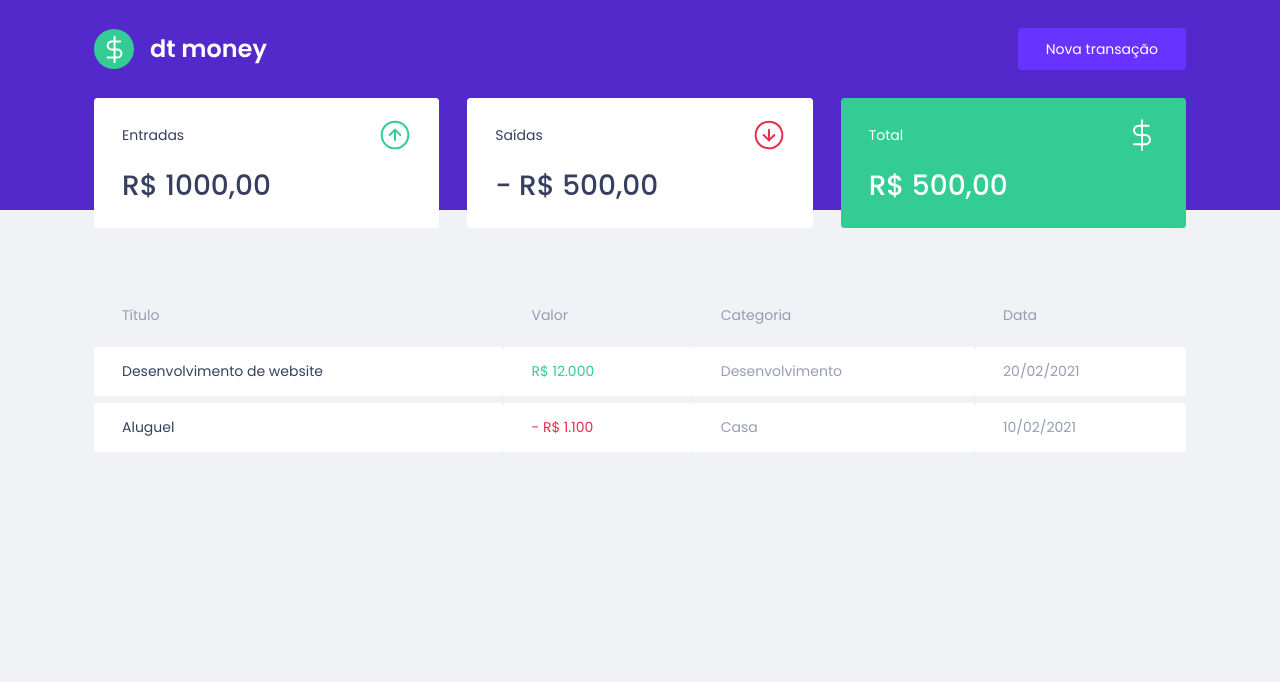
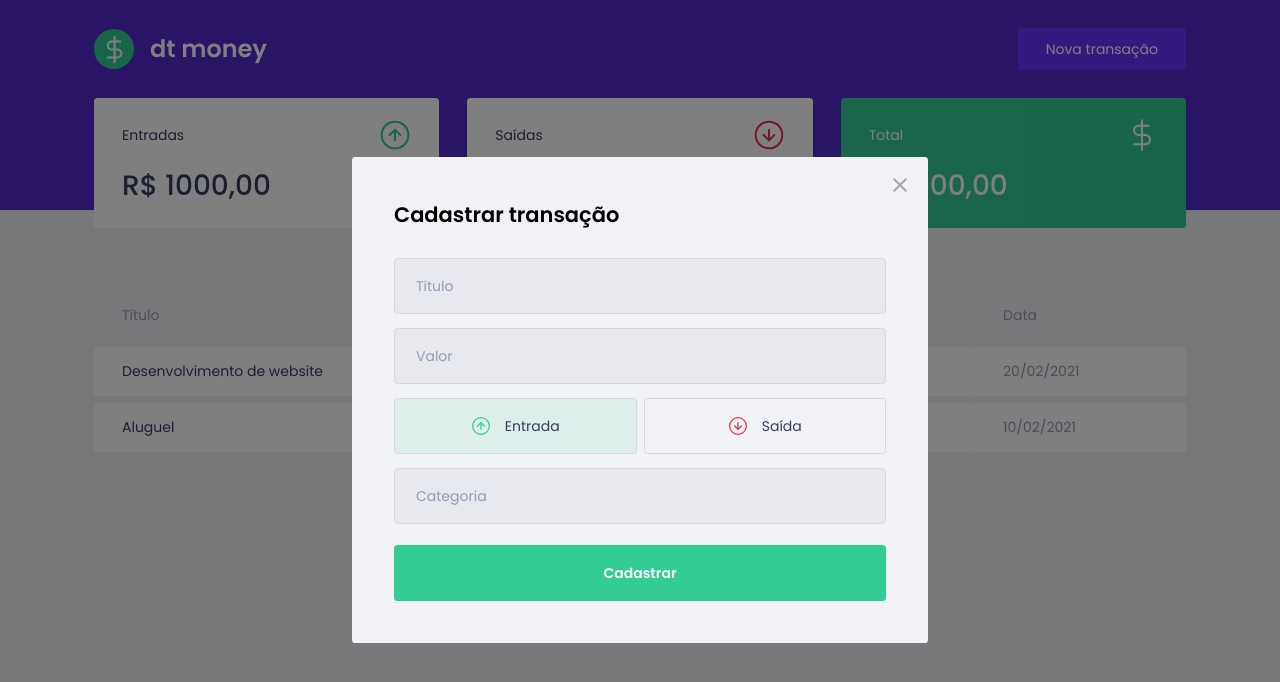
Before and after one commit to dhiegogoncalves/money-control, a React (Create React App) app: page / in a window 1280 px wide. Both pictures are taken after a click on the button "Nova transação". Shown: the top 682 px of the page. Built offline with nearby package versions, Linux system fonts and the light colour scheme; no server answers; what miragejs would draw is missing.

Commit message:
Implementando o modal de cadastrar transação.

```diff
--- a/package.json
+++ b/package.json
@@ -12,8 +12,10 @@
     "@types/react-dom": "^17.0.0",
     "axios": "^0.24.0",
     "miragejs": "^0.1.42",
+    "polished": "^4.1.3",
     "react": "^17.0.2",
     "react-dom": "^17.0.2",
+    "react-modal": "^3.14.4",
     "react-scripts": "4.0.3",
     "styled-components": "^5.3.3",
     "typescript": "^4.1.2",
@@ -44,6 +46,7 @@
     ]
   },
   "devDependencies": {
+    "@types/react-modal": "^3.13.1",
     "@types/styled-components": "^5.1.15"
   }
 }
--- a/src/App.tsx
+++ b/src/App.tsx
@@ -1,12 +1,29 @@
+import { useState } from 'react';
 import { Dashboard } from './components/Dashboard';
 import { Header } from './components/Header';
+import { NewTransactionModal } from './components/NewTrasanctionModal';
 import { GlobalStyle } from './styles/global';
 
 export function App() {
+  const [isNewTransactionModalOpen, setIsNewTransactionModalOpen] =
+    useState(false);
+
+  function handleOpenNewTransactionModal() {
+    setIsNewTransactionModalOpen(true);
+  }
+
+  function handleCloseNewTransactionModal() {
+    setIsNewTransactionModalOpen(false);
+  }
+
   return (
     <>
-      <Header />
+      <Header onOpenNewTransactionModal={handleOpenNewTransactionModal} />
       <Dashboard />
+      <NewTransactionModal
+        isOpen={isNewTransactionModalOpen}
+        onRequestClose={handleCloseNewTransactionModal}
+      />
       <GlobalStyle />
     </>
   );
--- a/src/components/Header/index.tsx
+++ b/src/components/Header/index.tsx
@@ -1,12 +1,18 @@
 import logoImg from '../../assets/logo.svg';
 import { Container, Content } from './styles';
 
-export function Header() {
+interface HeaderProps {
+  onOpenNewTransactionModal: () => void;
+}
+
+export function Header({ onOpenNewTransactionModal }: HeaderProps) {
   return (
     <Container>
       <Content>
         <img src={logoImg} alt="dt money" />
-        <button type="button">Nova transação</button>
+        <button type="button" onClick={onOpenNewTransactionModal}>
+          Nova transação
+        </button>
       </Content>
     </Container>
   );
--- /dev/null
+++ b/src/components/NewTrasanctionModal/index.tsx
@@ -0,0 +1,73 @@
+import { useState } from 'react';
+import Modal from 'react-modal';
+import closeImg from '../../assets/close.svg';
+import incomeImg from '../../assets/income.svg';
+import outcomeImg from '../../assets/outcome.svg';
+import { Container, TransactionTypeContainer, RadioBox } from './styles';
+
+interface NewTransactionModalProps {
+  isOpen: boolean;
+  onRequestClose: () => void;
+}
+
+Modal.setAppElement('#root');
+
+export function NewTransactionModal({
+  isOpen,
+  onRequestClose,
+}: NewTransactionModalProps) {
+  const [type, setType] = useState('deposit');
+
+  return (
+    <Modal
+      isOpen={isOpen}
+      onRequestClose={onRequestClose}
+      overlayClassName="react-modal-overlay"
+      className="react-modal-content"
+    >
+      <button
+        type="button"
+        onClick={onRequestClose}
+        className="react-modal-close"
+      >
+        <img src={closeImg} alt="Fechar modal" />
+      </button>
+
+      <Container>
+        <h2>Cadastrar transação</h2>
+
+        <input placeholder="Título" />
+        <input type="number" placeholder="Valor" />
+
+        <TransactionTypeContainer>
+          <RadioBox
+            type="button"
+            onClick={() => {
+              setType('deposit');
+            }}
+            isActive={type === 'deposit'}
+            activeColor="green"
+          >
+            <img src={incomeImg} alt="Entrada" />
+            <span>Entrada</span>
+          </RadioBox>
+
+          <RadioBox
+            type="button"
+            onClick={() => {
+              setType('withdraw');
+            }}
+            isActive={type === 'withdraw'}
+            activeColor="red"
+          >
+            <img src={outcomeImg} alt="Saída" />
+            <span>Saída</span>
+          </RadioBox>
+        </TransactionTypeContainer>
+
+        <input placeholder="Categoria" />
+        <button type="submit">Cadastrar</button>
+      </Container>
+    </Modal>
+  );
+}
--- /dev/null
+++ b/src/components/NewTrasanctionModal/styles.ts
@@ -0,0 +1,100 @@
+import styled from 'styled-components';
+import { darken, transparentize } from 'polished';
+
+export const Container = styled.form`
+  h2 {
+    color: var(--text-title-color);
+    font-size: 1.5rem;
+    margin-bottom: 2rem;
+  }
+
+  input {
+    width: 100%;
+    padding: 0 1.5rem;
+    height: 4rem;
+    border-radius: 0.25rem;
+
+    border: 1px solid #d7d7d7;
+    background: #e7e9ee;
+
+    font-weight: 400;
+    font-size: 1rem;
+
+    &::placeholder {
+      color: var(--text-body);
+    }
+
+    & + input {
+      margin-top: 1rem;
+    }
+  }
+
+  button[type='submit'] {
+    width: 100%;
+    padding: 0 1.5rem;
+    height: 4rem;
+    background: var(--green);
+    color: #fff;
+    border-radius: 0.25rem;
+    border: 0;
+    font-size: 1rem;
+    margin-top: 1.5rem;
+    font-weight: 600;
+
+    transition: filter 0.2s;
+
+    &:hover {
+      filter: brightness(0.9);
+    }
+  }
+`;
+
+export const TransactionTypeContainer = styled.div`
+  margin: 1rem 0;
+  display: grid;
+  grid-template-columns: 1fr 1fr;
+  gap: 0.5rem;
+`;
+
+interface RadioBoxProps {
+  isActive: boolean;
+  activeColor: 'green' | 'red';
+}
+
+const colors = {
+  green: '#33cc95',
+  red: '#e52e4d',
+};
+
+export const RadioBox = styled.button<RadioBoxProps>`
+  height: 4rem;
+  border: 1px solid #d7d7d7;
+  border-radius: 0.25rem;
+
+  background: ${(props) =>
+    props.isActive
+      ? transparentize(0.9, colors[props.activeColor])
+      : 'transparent'};
+
+  display: flex;
+  align-items: center;
+  justify-content: center;
+
+  transition: border-color 0.2s;
+
+  &:hover {
+    border-color: ${darken(0.1, '#d7d7d7')};
+  }
+
+  img {
+    width: 20px;
+    height: 20px;
+  }
+
+  span {
+    display: inline-block;
+    margin-left: 1rem;
+    font-size: 1rem;
+    color: var(--text-title);
+  }
+`;
--- a/src/styles/global.ts
+++ b/src/styles/global.ts
@@ -53,4 +53,41 @@
         opacity: 0.6;
         cursor: not-allowed;
     }
+
+    .react-modal-overlay {
+        background: rgba(0, 0, 0, 0.5);
+
+        position: fixed;
+        top: 0;
+        bottom: 0;
+        right: 0;
+        left: 0;
+
+        display: flex;
+        align-items: center;
+        justify-content: center;
+    }
+
+    .react-modal-content {
+        width: 100%;
+        max-width: 576px;
+        background: var(--background);
+        padding: 3rem;
+        position: relative;
+        border-radius: 0.24rem;
+    }
+
+    .react-modal-close {
+        position: absolute;
+        right: 1.5rem;
+        top: 1.5rem;
+        border: 0;
+        background: transparent;
+
+        transition: filter 0.2s;
+
+        &:hover {
+        filter: brightness(0.8);
+        }
+    }
 `;
```
Also changed, not shown: 1 other file (tests, documents, lock files or other folders).
